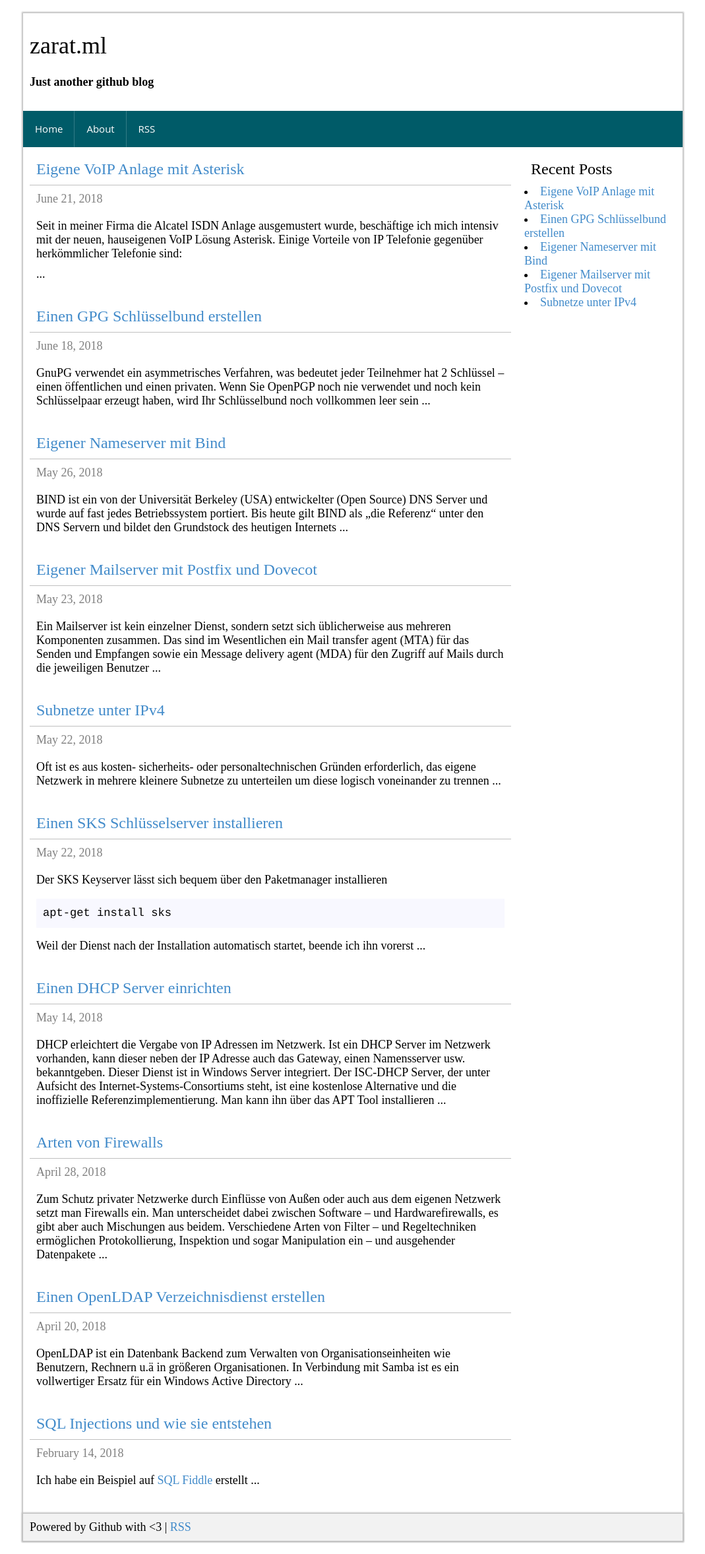
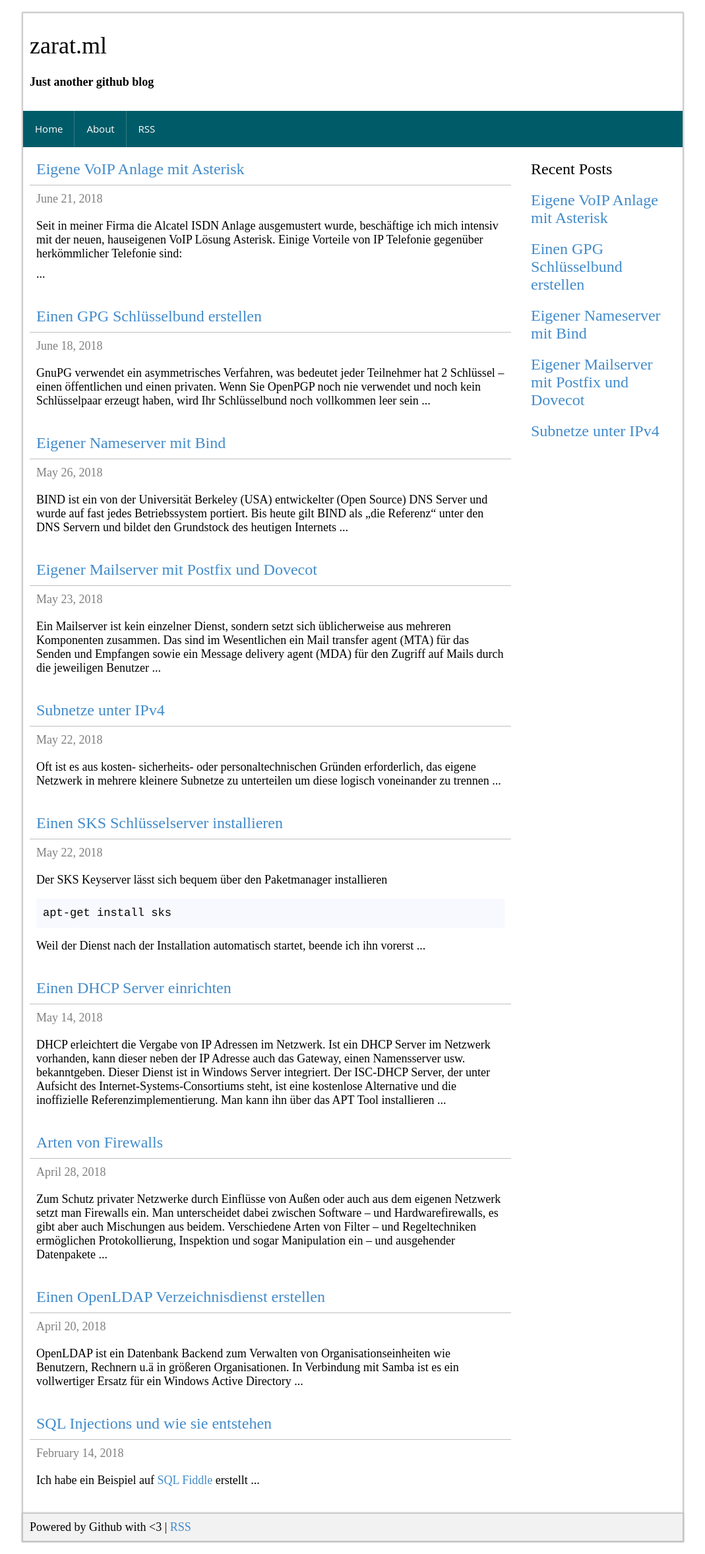
Before and after one commit to mbrain/zarat.github.io, a Jekyll site: the page built from index.html, in a window 1280 px wide. Shown: the whole page at 66% size, without its empty margins (105-1174 px from the left). Built offline with Jekyll 4.4.1, drawn with Linux system fonts in a browser that asks for light colours; the list of posts is cut into pages by our own code.

Commit message:
Update sidebar.html

```diff
--- a/_includes/sidebar.html
+++ b/_includes/sidebar.html
@@ -1,3 +1,3 @@
 {% for post in site.posts limit:5 %}
-          <li><a href="{{ site.baseurl}}{{ post.url }}">{{ post.title }}</a></li>
+          <div class="sp-sidebar-item-head"><a href="{{ site.baseurl}}{{ post.url }}">{{ post.title }}</a></div>
 {% endfor %}
```
